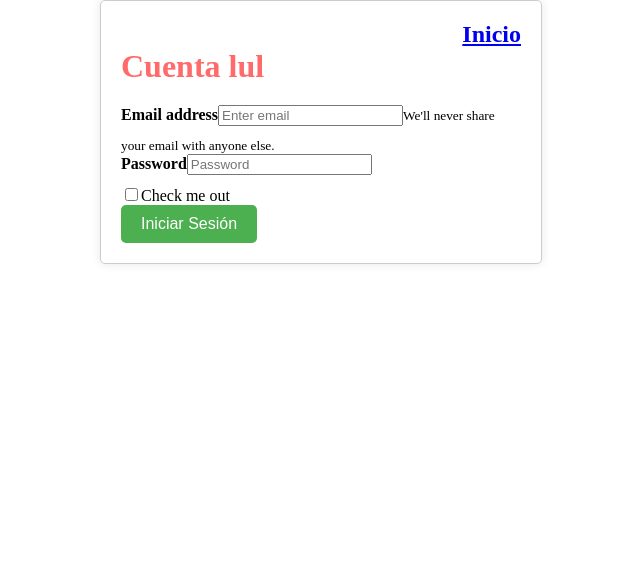
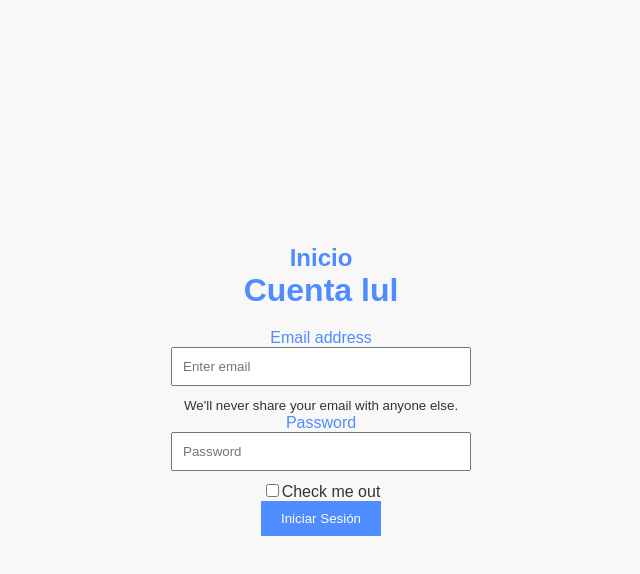
Before and after one commit to MateoMajlin/TP-Proyecto, a React (Create React App) app: page /Cuenta in a window 1280 px wide. Shown: the top 574 px of the page, without its empty margins (319-959 px from the left). Built offline with nearby package versions, Linux system fonts and the light colour scheme.

Commit message:
Update Cuenta.module.css

```diff
--- a/src/Cuenta.module.css
+++ b/src/Cuenta.module.css
@@ -1,52 +1,67 @@
-body{
-    background-color: white;
+/* Estilos generales */
+body {
+  margin: 0;
+  padding: 0;
+  font-family: 'Arial', sans-serif;
+  background-color: #f8f8f8; /* Color de fondo similar al de ChatGPT */
+  color: #333;
+  display: flex;
+  align-items: center;
+  justify-content: center;
+  height: 100vh;
 }
 
+/* Estilos para el contenedor principal */
 .cuenta-container {
-  max-width: 400px;
-  margin: auto;
-  padding: 20px;
-  border: 1px solid #ccc;
-  border-radius: 5px;
-  box-shadow: 0 0 10px rgba(0, 0, 0, 0.1);
+  text-align: center;
 }
 
-.cuenta-top {
-  text-align: right;
+/* Estilos para el enlace de Inicio */
+.cuenta-top a {
+  text-decoration: none;
+  color: #4e8cff; /* Azul similar al color de los enlaces en ChatGPT */
 }
 
-.cuenta-merengue {
-  color: #ff6b6b;
-}
-.cuenta-form {
-  margin-top: 20px;
-}
-.cuenta-label {
-  font-weight: bold;
+.cuenta-top a:hover {
+  text-decoration: underline;
 }
 
+/* Estilos para el título principal */
+.cuenta-merengue {
+  color: #4e8cff; /* Azul similar al color de los enlaces en ChatGPT */
+}
+
+/* Estilos para el formulario */
+.cuenta-form {
+  width: 300px;
+  margin: 20px auto;
+}
+
+/* Estilos para las etiquetas de formulario */
+.cuenta-label {
+  color: #4e8cff; /* Azul similar al color de los enlaces en ChatGPT */
+}
+
+/* Estilos para los controles de formulario */
 .cuenta-control {
+  width: 100%;
   margin-bottom: 10px;
+  padding: 10px;
+  box-sizing: border-box;
 }
+
+/* Estilos para el botón */
 .cuenta-button {
-  background-color: #4caf50;
-  color: white;
+  background-color: #4e8cff; /* Azul similar al color de los enlaces en ChatGPT */
+  color: #fff;
   border: none;
   padding: 10px 20px;
-  text-align: center;
-  text-decoration: none;
-  display: inline-block;
-  font-size: 16px;
-  border-radius: 5px;
   cursor: pointer;
 }
 
-.cuenta-button:hover {
-  background-color: #45a049;
+/* Estilos para el mensaje de éxito */
+.cuenta-success-message {
+  color: #4e8cff; /* Azul similar al color de los enlaces en ChatGPT */
+  font-weight: bold;
+  margin-top: 10px;
 }
-
-.cuenta-success-message {
-  margin-top: 10px;
-  color: green;
-  font-weight: bold;
-}
```
